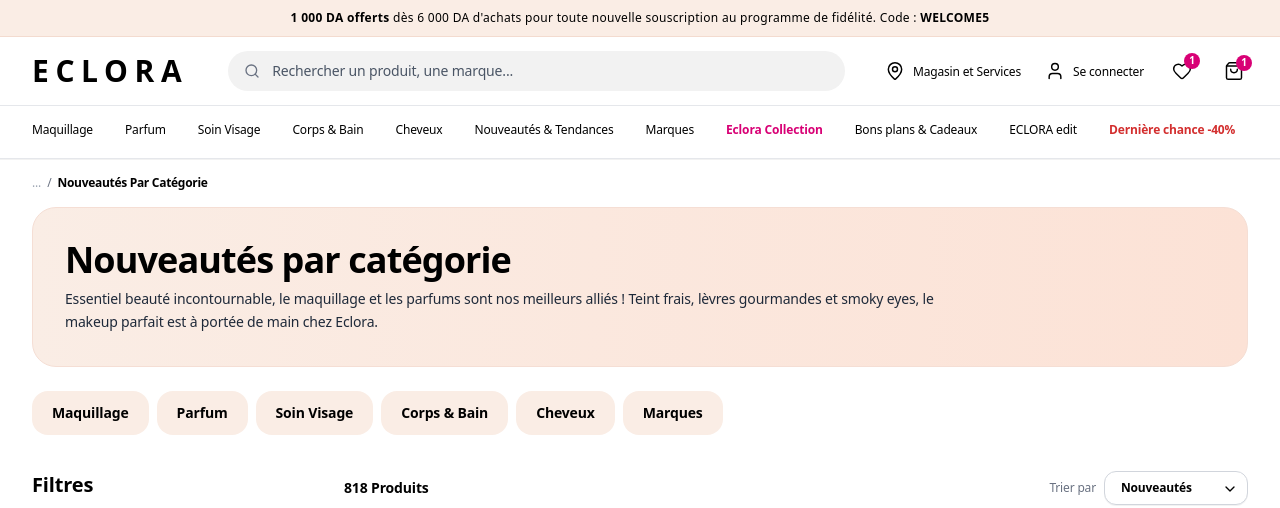
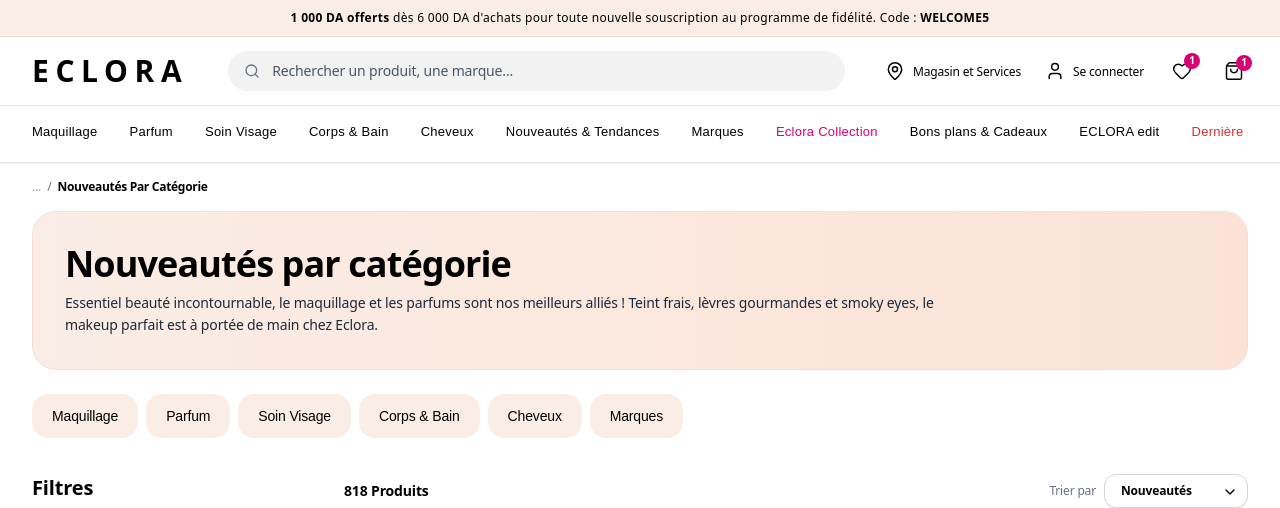
Before and after one commit to MoncefAzzouz/Eclora, a Next.js app in the folder front-end/: page /shop/bons-plans in a window 1280 px wide. Shown: the top 508 px of the page. Built offline with nearby package versions, Linux system fonts and the light colour scheme.

Commit message:
Apply Avant Garde Gothic Medium 500 font styling to homepage categories and navigation

```diff
--- a/front-end/src/app/globals.css
+++ b/front-end/src/app/globals.css
@@ -10,6 +10,7 @@
     --eclora-peach: #faede5;
     --eclora-gray-bg: #f2f2f2;
     --eclora-border: #e5e5e5;
+    --font-avantgarde: "ITC Avant Garde Gothic", "ITCAvantGardeStd-Md", "ITCAvantGardeStd-Bk", "Avant Garde Gothic", "Avant Garde", "Century Gothic", "Apple Gothic", sans-serif;
   }
 
   body {
@@ -19,6 +20,11 @@
     -webkit-font-smoothing: antialiased;
     letter-spacing: -0.01em;
   }
+}
+
+.font-avantgarde {
+  font-family: var(--font-avantgarde);
+  font-weight: 500;
 }
 
 /* Custom scrollbar utility for horizontal carousels */
--- a/front-end/src/components/CategoryNav.tsx
+++ b/front-end/src/components/CategoryNav.tsx
@@ -202,7 +202,7 @@
       onMouseLeave={() => setActiveCategory(null)}
     >
       <div className="max-w-[1440px] mx-auto px-4 sm:px-6 lg:px-8">
-        <div className="flex items-center space-x-6 lg:space-x-8 overflow-x-auto no-scrollbar py-3 text-xs font-semibold text-black whitespace-nowrap">
+        <div className="flex items-center space-x-6 lg:space-x-8 overflow-x-auto no-scrollbar py-3 text-[13px] text-black whitespace-nowrap font-avantgarde font-medium">
           {categories.map((cat) => {
             const isPink = cat.color === 'pink';
             const isRed = cat.color === 'red';
@@ -216,15 +216,19 @@
               >
                 <Link
                   href={`/shop/${cat.slug}`}
-                  className={`inline-block pb-1 transition-all ${
+                  className={`inline-block pb-1 tracking-[0.02em] transition-all font-medium ${
                     isActive
-                      ? 'text-black font-extrabold border-b-2 border-black'
+                      ? 'text-black border-b-2 border-black font-semibold'
                       : isPink
-                      ? 'text-[#d80075] hover:text-[#b0005e] font-bold'
+                      ? 'text-[#d80075] hover:text-[#b0005e]'
                       : isRed
-                      ? 'text-[#d32f2f] hover:text-[#a02020] font-bold'
-                      : 'hover:text-gray-600 font-medium'
+                      ? 'text-[#d32f2f] hover:text-[#a02020]'
+                      : 'hover:text-gray-600'
                   }`}
+                  style={{
+                    fontFamily: 'var(--font-avantgarde)',
+                    fontWeight: 500,
+                  }}
                 >
                   {cat.name}
                 </Link>
--- a/front-end/src/components/Header.tsx
+++ b/front-end/src/components/Header.tsx
@@ -221,7 +221,7 @@
               </div>
 
               <div className="p-4 divide-y divide-gray-100 overflow-y-auto max-h-[calc(100vh-140px)]">
-                <div className="py-2 text-[10px] font-bold text-gray-400 uppercase tracking-widest">
+                <div className="py-2 text-[10px] font-bold text-gray-400 uppercase tracking-widest font-avantgarde">
                   Catégories
                 </div>
                 {CATEGORIES.map((cat) => (
@@ -229,7 +229,8 @@
                     key={cat.slug}
                     href={`/shop/${cat.slug}`}
                     onClick={() => setIsMobileNavOpen(false)}
-                    className="flex items-center justify-between py-3 text-xs font-bold transition-colors hover:text-[#d80075]"
+                    className="flex items-center justify-between py-3 text-[13px] font-medium font-avantgarde transition-colors hover:text-[#d80075]"
+                    style={{ fontFamily: 'var(--font-avantgarde)', fontWeight: 500 }}
                   >
                     <span
                       className={
--- a/front-end/src/components/ShopPage.tsx
+++ b/front-end/src/components/ShopPage.tsx
@@ -103,18 +103,19 @@
         </div>
 
         {/* Subcategory Horizontal Pills Carousel */}
-        <div className="flex items-center gap-2 overflow-x-auto no-scrollbar pb-3 mb-2 sm:mb-6 text-xs sm:text-sm font-bold whitespace-nowrap">
+        <div className="flex items-center gap-2 overflow-x-auto no-scrollbar pb-3 mb-2 sm:mb-6 text-xs sm:text-sm font-avantgarde font-medium whitespace-nowrap">
           {CATEGORY_PILLS.map((pill) => {
             const isSelected = activeCategoryPill.toLowerCase() === pill.toLowerCase();
             return (
               <button
                 key={pill}
                 onClick={() => setActiveCategoryPill(pill)}
-                className={`px-4 sm:px-5 py-2.5 sm:py-3 rounded-2xl transition-all ${
+                className={`px-4 sm:px-5 py-2.5 sm:py-3 rounded-2xl transition-all font-medium ${
                   isSelected
                     ? 'bg-black text-white shadow-xs'
                     : 'bg-[#faede5] text-black hover:bg-[#f5ded4]'
                 }`}
+                style={{ fontFamily: 'var(--font-avantgarde)', fontWeight: 500 }}
               >
                 {pill}
               </button>
```
